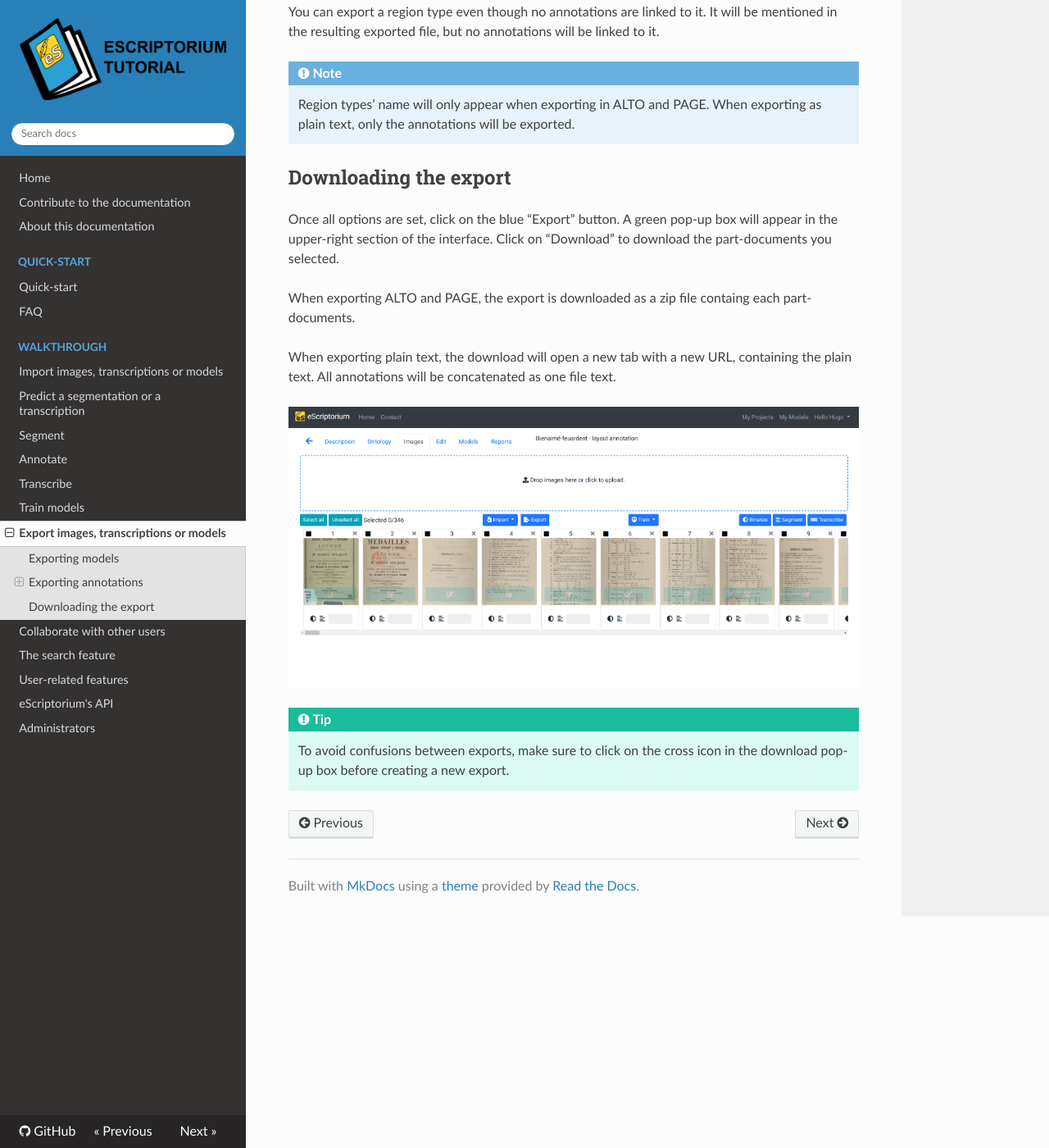
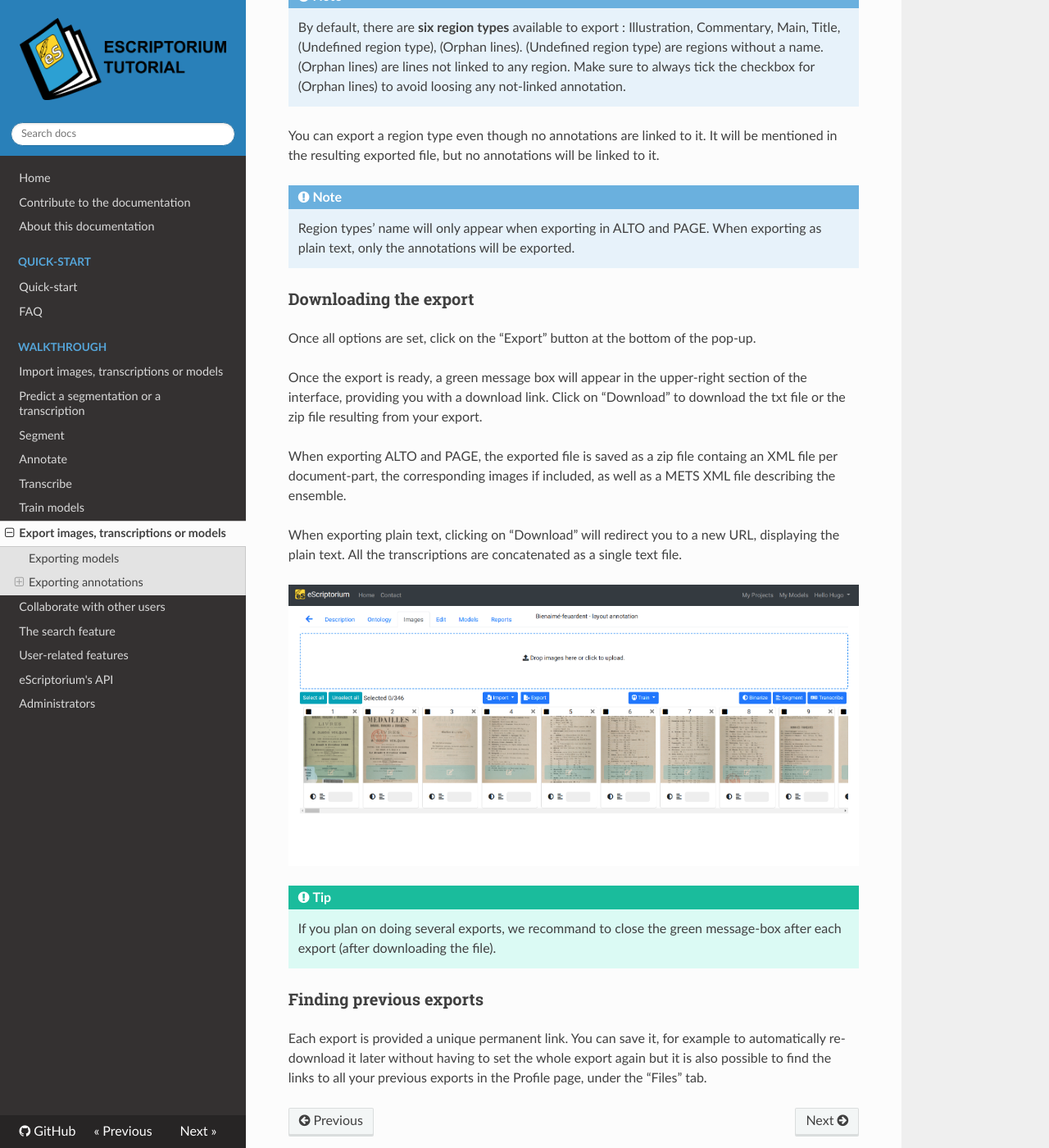
Before and after one commit to alix-tz/escriptorium-documentation, an MkDocs documentation site: the page built from docs/walkthrough_export.md, in a window 1280 px wide and 1400 px high, scrolled down 4193 px. Shown: the whole window at 82% size. Built offline with MkDocs 1.6.1, drawn with Linux system fonts in a browser that asks for light colours; nearby versions of some CDN libraries; some of the changed text lies outside the part shown.

Commit message:
correcting typos or rephrasing linting spaces adding key display thanks to the keys extension ;)

```diff
--- a/docs/walkthrough_export.md
+++ b/docs/walkthrough_export.md
@@ -12,50 +12,52 @@
 
 ## Exporting annotations
 
-eScriptorium allows users to export annotations done manually or automatically with a transcription model.
+eScriptorium allows users to export annotations, with or without images, to three different [output formats](#selecting-the-output-format).
 
-The exporting feature is located in the "images" tab `{base_url}/document/{document-id}/images/`, inside an eScriptorium document.
+The exporting feature is located in the "images" tab (also accessible at `{base_url}/document/{document-id}/images/`), inside an eScriptorium document.
 
-Select the relevant part-documents by ticking their checkboxes, then click on the blue "Export" button, right next to the "Import" button. A pop-up box will then appear.
+Select the relevant document-parts by ticking their checkboxes, then click on the "Export" button, next to the "Import" button. A pop-up box then appears. It allows to set four parameters for the export.
 
 !!! Tip
-    You can select multiple documents at once by pressing the _shift_ button on your keyboard.
+    You can select multiple documents at once by pressing the ++shift++ key.
 
-![Image: Demonstration of selecting part-documents and then clicking on the 'Export' button](img/export/escriptorium_export_select_partdocuments.gif)
-
-There are four options when exporting part-documents.
+![image: Demonstration of selecting document-parts and then clicking on the 'Export' button](img/export/escriptorium_export_select_partdocuments.gif)
 
 ### Selecting the version of the transcription to export
 
-You can select the version of the transcription to export in the first drop-down menu.
+In the first drop-down menu, you can select which transcription version is to be exported.
 
 !!! Note
+
     * Manual annotations are registered as the __manual__ version.
-    * Imported annotations, when batch imported with a zip file, are registered as the __Zip import__ version.
-    * Annotations done with a transcription model are named with the model's name.
+    * Imported annotations, when batch imported with a zip file, are registered as the __Zip import__ version. <!-- todo: add link to import -->
+    * Annotations predicted with a transcription model are named with the model's name. <!-- todo: add link to predict transcription -->
 
 ![Image: Illustration of the drop-down menu for selecting the version of the transcription](img/export/escriptorium_export_transcription_version.gif)
 
-### Selecting the annotation format to export
+### Selecting the output format
 
-You can select three exporting formats from the second drop-down menu:
+In the second drop-down menu, you can select between three output formats:
+
 * Text for plain text
 * PAGE for [PAGE XML](http://www.primaresearch.org/publications/ICPR2010_Pletschacher_PAGE)
 * ALTO for [XML ALTO](https://www.loc.gov/standards/alto/) (Analyzed Layout and Text Object)
 
-![Image: Illustration of the drop-down menu for selecting the exporting format](img/export/escriptorium_export_format.gif)
+![Image: Illustration of the drop-down menu for selecting the output format](img/export/escriptorium_export_format.gif)
 
 ### Including (or not) images linked to the annotations
 
-You can tick the checkbox if you want to include images that are linked to the annotations. As it is mentioned in the export pop-up box, and depending on the images' sizes, including image in the export can significantly increase the time to produce and download the export.
+You can include the images corresponding to the selected document-parts by ticking the "Include images" checkbox.
+
+As mentioned in the export pop-up box, and depending on the images' sizes, including image in the export can significantly increase the time to produce and download the export.
 
 ![Image: Ticking the checkbox for including images in the export](img/export/escriptorium_export_include_images.gif)
 
 ### Selecting the region types to export
 
-You can select the region types you want to export. <!-- todo: add link to the subsection about segment version -->
+You can include or exclude lines or whole regions and their associated lines with the last parameters. <!-- todo: add link to the subsection about segment version -->
 
-To do so, tick the checkboxex associated to the region types you want to export.
+To do so, tick the checkboxes associated to the region types you want to export or uncheck the ones you want to ignore.
 
 ![Image: Ticking the region types' checkboxes chosen for the export](img/export/escriptorium_export_region_types.gif)
 
@@ -67,15 +69,21 @@
 !!! Note
     Region types' name will only appear when exporting in ALTO and PAGE. When exporting as plain text, only the annotations will be exported.
 
-## Downloading the export
+### Downloading the export
 
-Once all options are set, click on the blue "Export" button. A green pop-up box will appear in the upper-right section of the interface. Click on "Download" to download the part-documents you selected.
+Once all options are set, click on the "Export" button at the bottom of the pop-up.
 
-When exporting ALTO and PAGE, the export is downloaded as a zip file containg each part-documents.
+Once the export is ready, a green message box will appear in the upper-right section of the interface, providing you with a download link. Click on "Download" to download the txt file or the zip file resulting from your export.
 
-When exporting plain text, the download will open a new tab with a new URL, containing the plain text. All annotations will be concatenated as one file text.
+When exporting ALTO and PAGE, the exported file is saved as a zip file containg an XML file per document-part, the corresponding images if included, as well as a METS XML file describing the ensemble.
+
+When exporting plain text, clicking on "Download" will redirect you to a new URL, displaying the plain text. All the transcriptions are concatenated as a single text file.
 
 ![Image: Illustration of the export](img/export/escriptorium_export_download.png)
 
 !!! Tip
-    To avoid confusions between exports, make sure to click on the cross icon in the download pop-up box before creating a new export.
+    If you plan on doing several exports, we recommand to close the green message-box after each export (after downloading the file).
+
+### Finding previous exports
+
+Each export is provided a unique permanent link. You can save it, for example to automatically re-download it later without having to set the whole export again but it is also possible to find the links to all your previous exports in the Profile page, under the "Files" tab.<!-- todo: add link to "review and edit your profile" which should logically be : [Profile page, under the "Files" tab](walkthrough_users.md#review-and-edit-your-profile)-->
```
